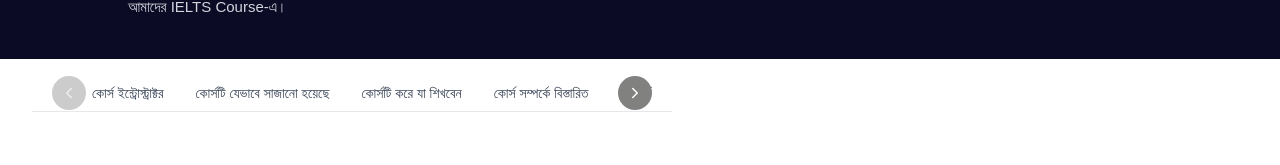
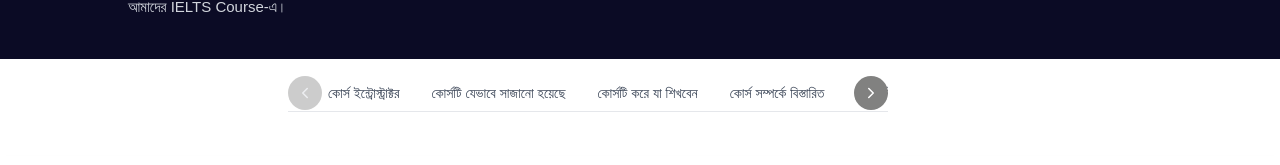
Before and after one commit to shahnawroz/10ms_Assesment, a Next.js app: page / in a window 1280 px wide. Shown: the part 277-442 px from the top of the page. Built offline with nearby package versions, Linux system fonts and the light colour scheme.

Commit message:
:bug: Fix:bodyMenu bug fixed

```diff
--- a/src/app/components/BodyMenu.tsx
+++ b/src/app/components/BodyMenu.tsx
@@ -54,7 +54,7 @@ export default function BodyMenu() {
   const arrowBaseColor = "#818180";
 
   return (
-    <div className="relative w-full flex justify-center border-b border-gray-200 py-2">
+    <div className="relative w-[600px] flex justify-center border-b border-gray-200 py-2">
       {/* Width: 4 x 150px = 600px */}
       <div className="relative w-[600px]">
         {/* Left Arrow */}
--- a/src/app/page.tsx
+++ b/src/app/page.tsx
@@ -6,8 +6,10 @@ export default function Home() {
     <div className="flex flex-col space-y-4">
       <Title />
 
-      <div className="flex justify-start w-[50%] ml-8">
-        <BodyMenu />
+      <div className="flex justify-center w-full">
+        <div className="w-[55%]">
+          <BodyMenu />
+        </div>
       </div>
     </div>
   );
```
